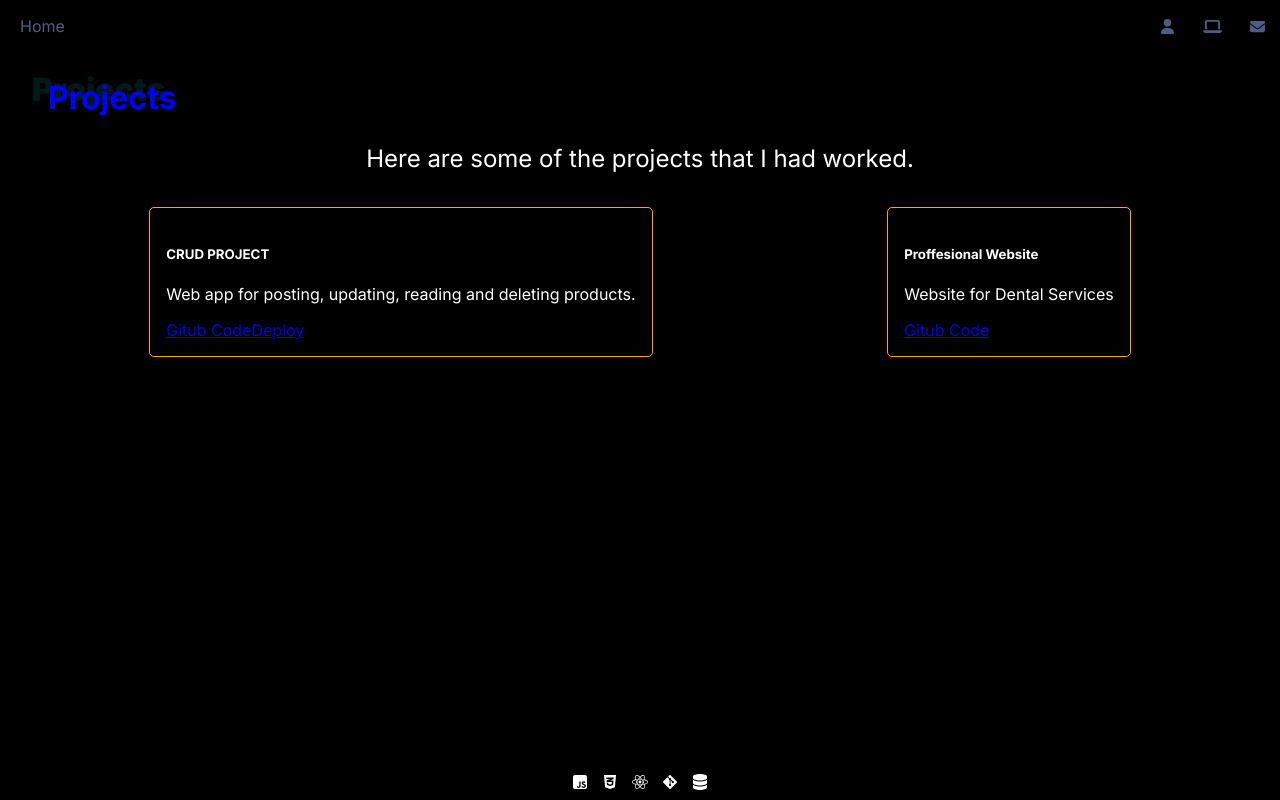
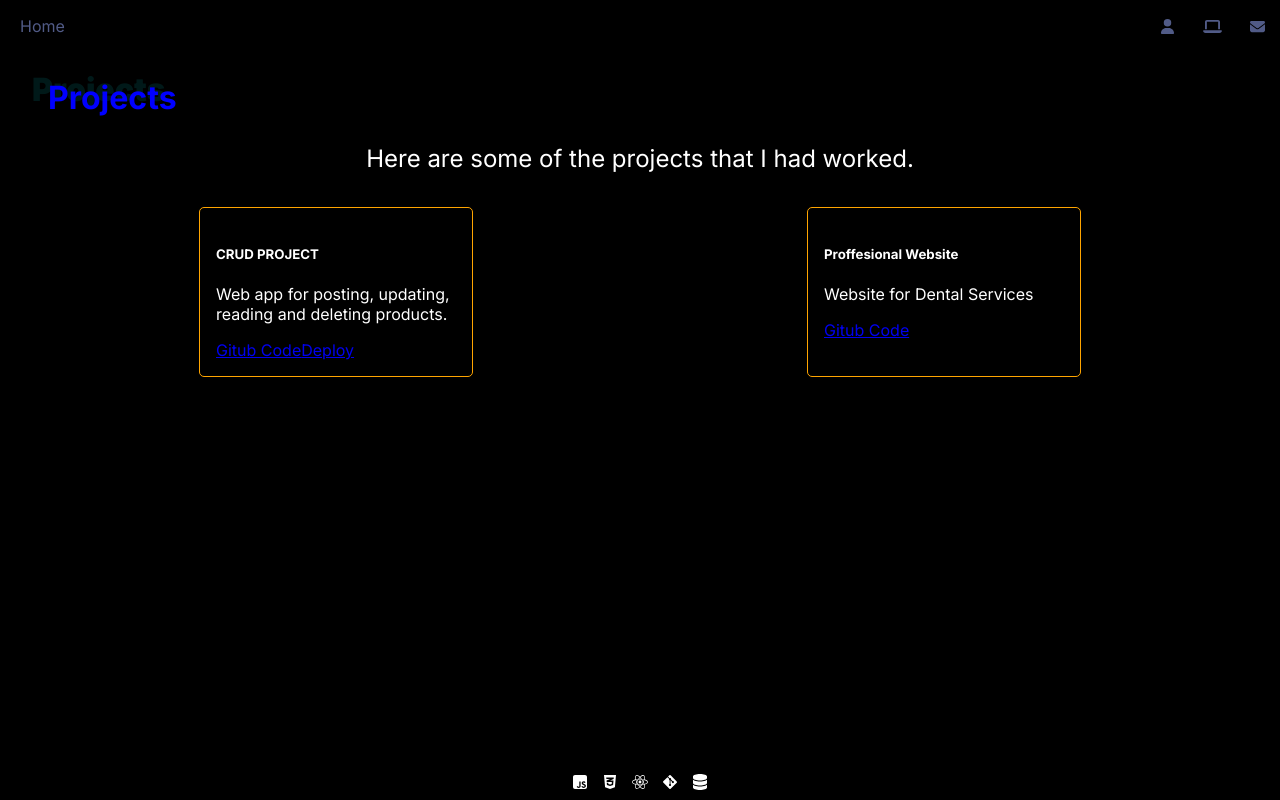
Before and after one commit to loveragabriel/gabriel, a Next.js app: page /myprojects in a window 1280 px wide. Built offline with nearby package versions, Linux system fonts and the light colour scheme.

Commit message:
fix width card

```diff
--- a/src/app/myprojects/projects.module.css
+++ b/src/app/myprojects/projects.module.css
@@ -15,6 +15,7 @@
     padding: 1rem;
     border-radius: 5px;
     border: solid 1px orange;
+    width: 15rem;
 }
 
 .cards_container div div {
```
